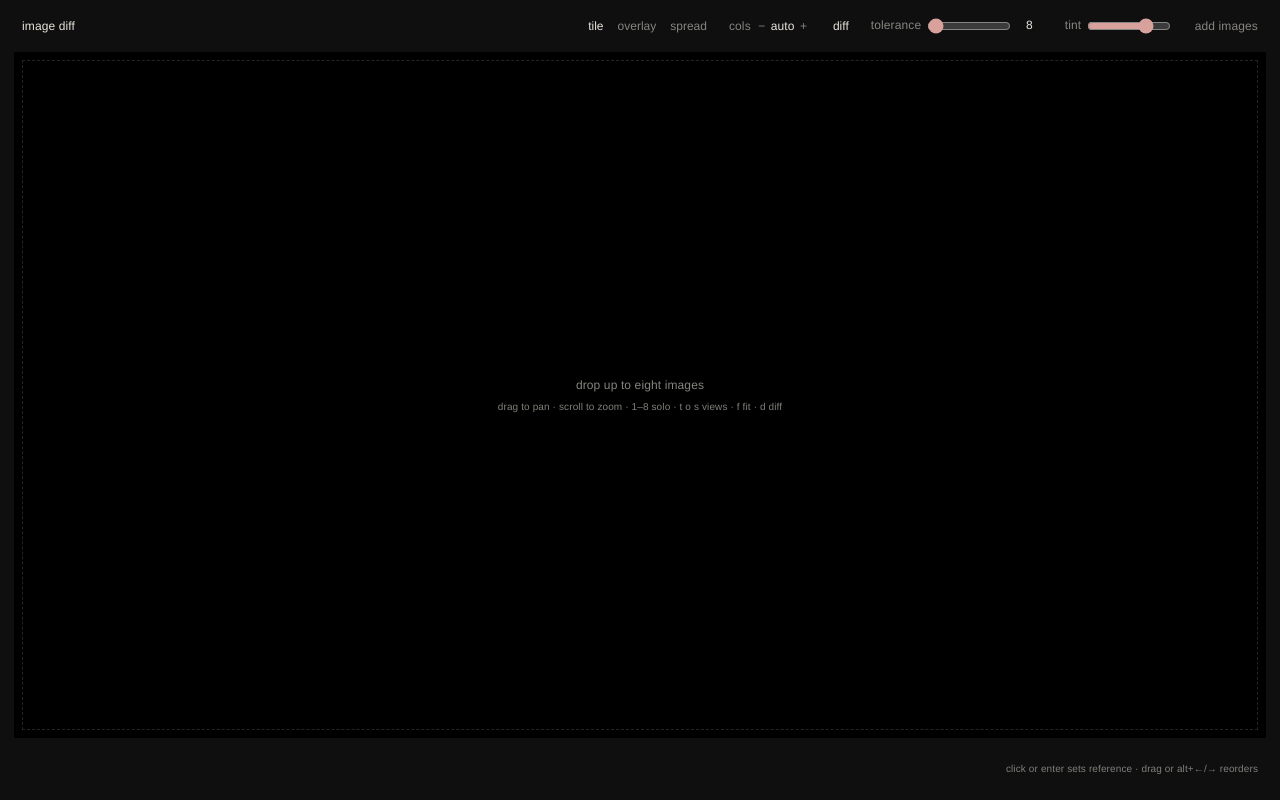
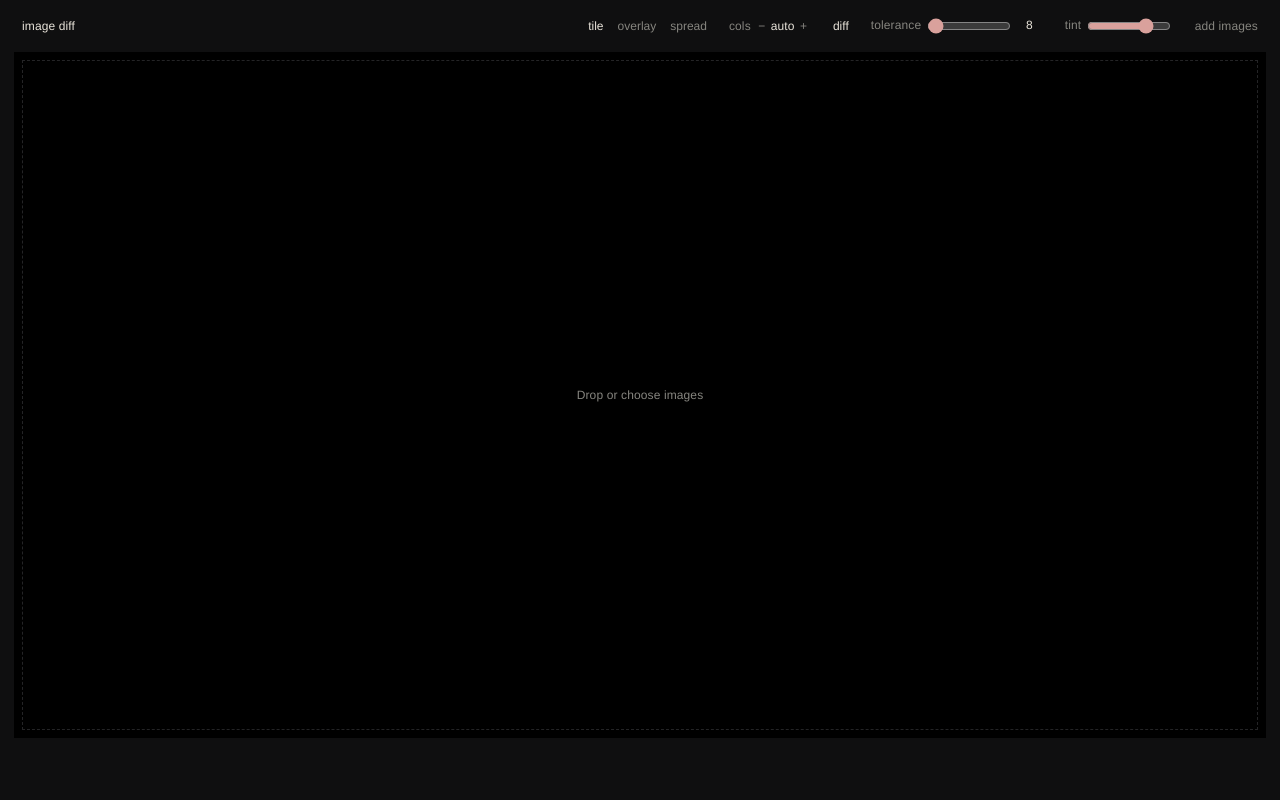
Before and after one commit to jacksongoode/image-diff, a website with bundled scripts: page web/index.html in a window 1280 px wide. Built offline with nearby package versions, Linux system fonts and the light colour scheme.

Commit message:
Drop hint copy and make the empty state open the file picker

```diff
--- a/web/index.html
+++ b/web/index.html
@@ -20,11 +20,11 @@
   #colc button { padding: 0 4px; }
   [inert] { opacity: .25; }
   main { flex: 1; position: relative; margin: 0 14px; min-height: 0; }
-  canvas { position: absolute; inset: 0; width: 100%; height: 100%; touch-action: none; cursor: grab; }
+  canvas { background: var(--bg); position: absolute; inset: 0; width: 100%; height: 100%; touch-action: none; cursor: grab; }
   #lab div { position: absolute; pointer-events: none; color: var(--hi); opacity: .75; padding: 8px 10px; font-size: 11px; text-shadow: 0 0 8px #000; white-space: nowrap; }
-  #empty { position: absolute; inset: 8px; margin: 0; display: grid; place-content: center; text-align: center; border: 1px dashed var(--ln); line-height: 2; pointer-events: none; }
+  #empty { position: absolute; inset: 8px; margin: 0; display: grid; place-content: center; text-align: center; border: 1px dashed var(--ln); cursor: pointer; transition: color .25s, border-color .25s; }
+  #empty:hover { color: var(--hi); border-color: #3b3b3e; }
   #empty[hidden] { display: none; }
-  #empty small { color: #807f79; }
   #chips { display: flex; flex-wrap: wrap; gap: 8px; }
   #chips span { display: inline-flex; align-items: center; gap: 8px; padding: 6px 10px 6px 9px; border: 1px solid var(--ln); cursor: grab; user-select: none; transition: color .25s, border-color .25s; }
   #chips span:hover { color: var(--hi); border-color: #3b3b3e; }
@@ -35,7 +35,6 @@
   #chips [aria-pressed=true] i { background: var(--ac); border-color: var(--ac); transform: scale(1.15); }
   #chips u { text-decoration: none; color: #807f79; font-variant-numeric: tabular-nums; }
   #chips em { font-style: normal; color: #807f79; }
-  footer small { margin-left: auto; color: #807f79; }
 </style>
 <header>
   <i>image diff</i>
@@ -49,7 +48,7 @@
 <main>
   <canvas id="c" role="img" aria-label="image comparison"></canvas>
   <div id="lab"></div>
-  <p id="empty">drop up to eight images<br><small>drag to pan · scroll to zoom · 1–8 solo · t o s views · f fit · d diff</small></p>
+  <label id="empty" for="fi">Drop or choose images</label>
 </main>
-<footer><div id="chips" role="group" aria-label="images"></div><small>click or enter sets reference · drag or alt+←/→ reorders</small></footer>
+<footer><div id="chips" role="group" aria-label="images"></div></footer>
 <script type="module" src="main.ts"></script>
--- a/web/main.ts
+++ b/web/main.ts
@@ -345,3 +345,4 @@ onkeydown = e => {
   else return;
   draw();
 };
+draw();
```
Also changed, not shown: docs/index.html (+2 -2 lines).
